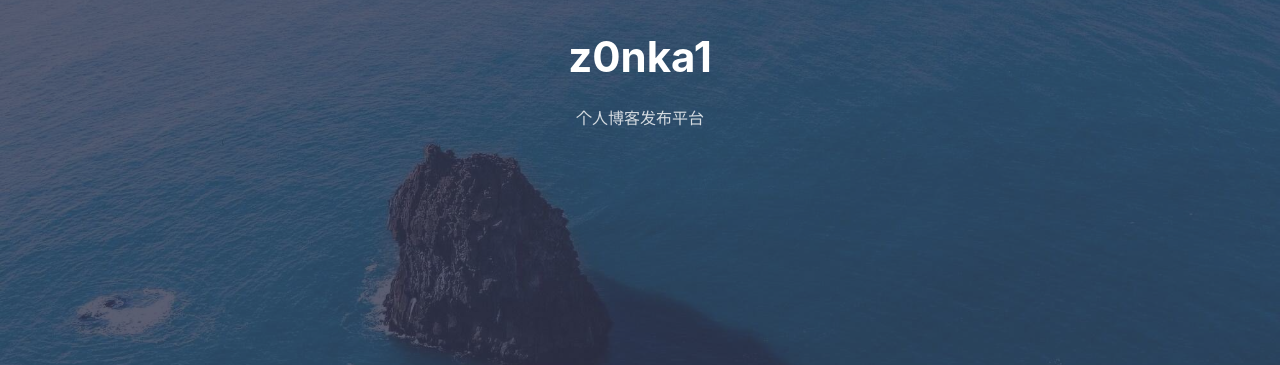
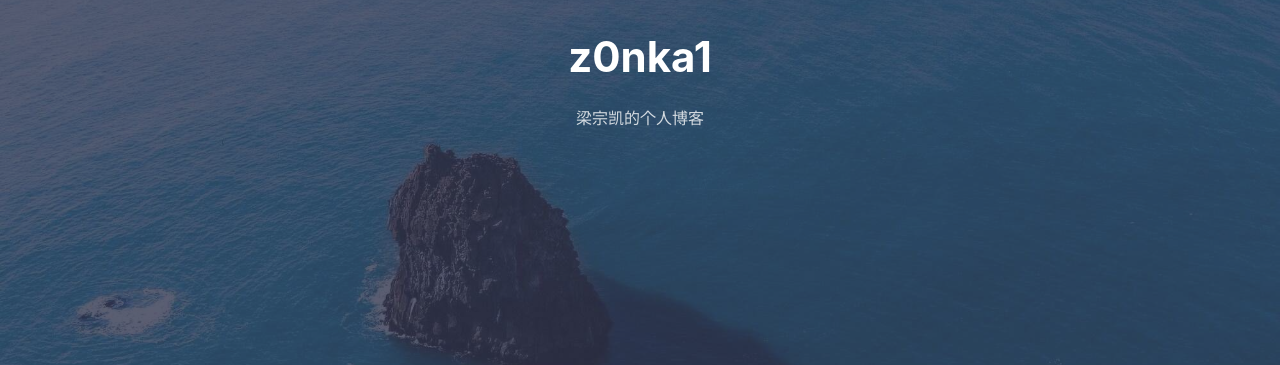
Before and after one commit to z0nka1/z0nka1.github.io, a Jekyll site: the page built from index.md, in a window 1280 px wide and 900 px high. Shown: the part 205-570 px from the top of the window. Built offline with Jekyll 4.4.1, drawn with Linux system fonts in a browser that asks for light colours.

Commit message:
update plateform name

```diff
--- a/_config.yml
+++ b/_config.yml
@@ -20,7 +20,7 @@ navigation: # Navigation links
   # - {name: 'Resume', link: '/resume'}
 
 tagline: >
-  个人博客发布平台
+  梁宗凯的个人博客
 
 hero_img: posts/sleek_lg.jpg # Main background image: use the path from /assets/img/ => This will output /assets/img/posts/sleek_lg.jpg
 
```
